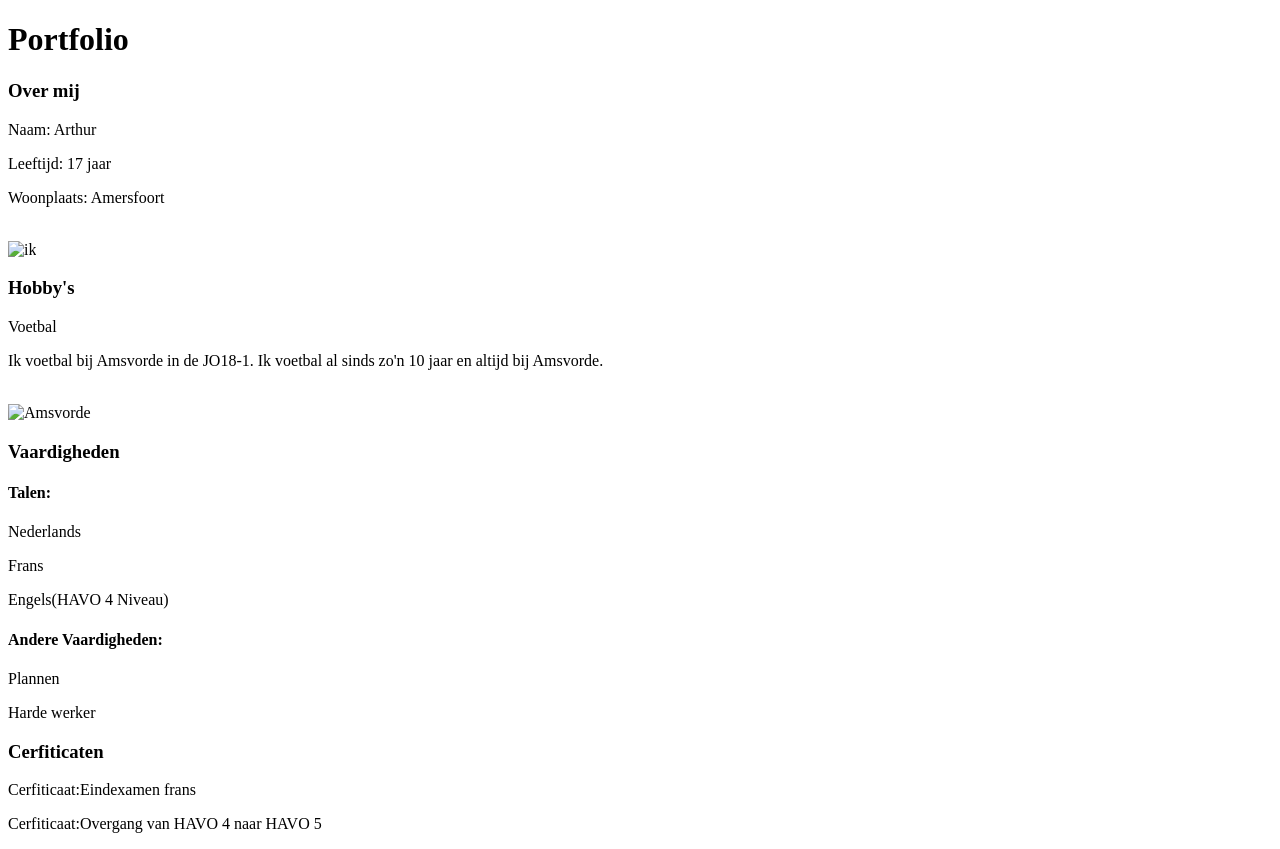
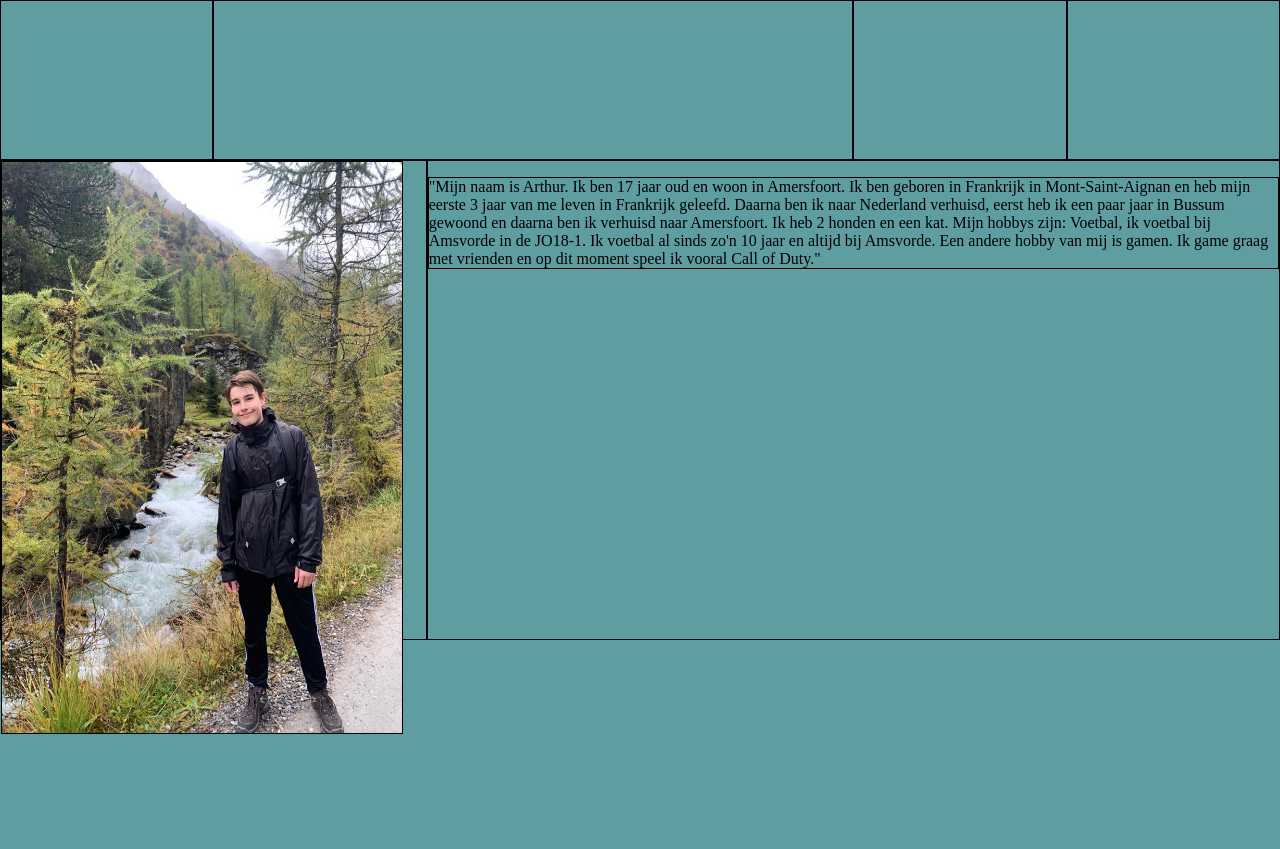
Before and after one commit to ArthurNDW/Portfolio, a plain HTML site: page index.html in a window 1280 px wide. After the commit the page ends 800 px from the top, so only its background shows below. Drawn offline with Linux system fonts and the light colour scheme.

Commit message:
documenten en fots toegevoed

```diff
--- a/index.html
+++ b/index.html
@@ -9,47 +9,26 @@
 
 
 <body>
-   <h1 >Portfolio</h1>
-   <h3>Over mij</h2>
-    <p>Naam: Arthur </p>
-    <p>Leeftijd: 17 jaar</p>
-   <p>Woonplaats: Amersfoort</p>
-   <br>
-   <div class="center-img">
-       <img src="Ik.jpg.jpg" alt="ik" style="width:400px;height:600px;">
-   </div>
+    <div class="container">
+        <div class="foto">
+            <img src="Ik.jpg.jpg" alt="ik" style="width:400px;height:571px;">
+        </div>
+        <div class="text">
+           <p>"Mijn naam is Arthur. Ik ben 17 jaar oud en woon in Amersfoort. Ik ben geboren in Frankrijk in Mont-Saint-Aignan en heb mijn eerste 3 jaar van me leven in Frankrijk geleefd.
+            Daarna ben ik naar Nederland verhuisd, eerst heb ik een paar jaar in Bussum gewoond en daarna ben ik verhuisd naar Amersfoort. Ik heb 2 honden en een kat. Mijn hobbys zijn:
+            Voetbal, ik voetbal bij Amsvorde in de JO18-1. Ik voetbal al sinds zo'n 10 jaar en altijd bij Amsvorde. Een andere hobby van mij is gamen. Ik game graag met vrienden en
+            op dit moment speel ik vooral Call of Duty."</p>
+
+        </div>
+        <div class="Portfolio"></div>
+        <div class="Over-Mij"></div>
+        <div class="Vaardigheden"></div>
+        <div class="Certificaten"></div>
+      </div>
 </body>
 
 
-<body>
-    <h3>Hobby's</h3>
-    <p>Voetbal</p>
-    <p>Ik voetbal bij Amsvorde in de JO18-1. Ik voetbal al sinds zo'n 10 jaar en altijd bij Amsvorde.</p>
-    <br>
-    <div class="center-img">
-        <img src="amsvorde.png" alt="Amsvorde" style="width:150px;height:150px;">
-    </div>
-</body>
 
 
-<Body>
-    <h3>Vaardigheden</h3>
-    <h4>Talen:</h4>
-    <p>Nederlands</p>
-    <p>Frans</p>
-    <p>Engels(HAVO 4 Niveau)</p>
-    <h4>Andere Vaardigheden:</h4>
-    <p>Plannen</p>
-    <p>Harde werker</p>
-
-
-</Body>
-
-
-<body>
-    <h3>Cerfiticaten</h3>
-    <p>Cerfiticaat:Eindexamen frans</p>
-    <p>Cerfiticaat:Overgang van HAVO 4 naar HAVO 5</p>
-</body>
 
 </html>
--- /dev/null
+++ b/style.css
@@ -0,0 +1,54 @@
+
+body {
+    background-color: cadetblue;
+
+
+}.container {  display: grid;
+  grid-template-columns: 1fr 1fr 1fr 1fr 1fr 1fr;
+  grid-template-rows: 1fr 1fr 1fr 1fr 1fr;
+  grid-auto-columns: 1fr;
+  grid-auto-rows: 1fr;
+  gap: 0px 0px;
+  grid-auto-flow: row;
+  grid-template-areas:
+    "Portfolio Over-Mij Over-Mij Over-Mij Vaardigheden Cerfiticaten"
+    "foto foto text text text text"
+    "foto foto text text text text"
+    "foto foto text text text text"
+    ". . . . . .";
+}
+
+.foto { grid-area: foto; }
+
+.text { grid-area: text; }
+
+.Portfolio { grid-area: Portfolio; }
+
+.Vaardigheden { grid-area: Vaardigheden; }
+
+.Cerfiticaten { grid-area: Certificaten; }
+
+.Over-Mij { grid-area: Over-Mij; }
+
+
+html, body , .container {
+  height: 100%;
+  margin: 0;
+}
+
+.container * {
+  border: 1px solid rgb(0, 0, 0);
+  position: relative;
+}
+
+.container *:after {
+
+  position: absolute;
+  top: 0;
+  left: 0;
+  width: 100%;
+  height: 100%;
+  display: grid;
+  align-items: center;
+  justify-content: center;
+}
```
Also changed, not shown: Cerfiticaten.html (added, +16 -0 lines), Vaardigheden.html (added, +23 -0 lines), text.html (added, +29 -0 lines), Ik.jpg.jpg (added), amsvorde.png (added), 1 other file.
